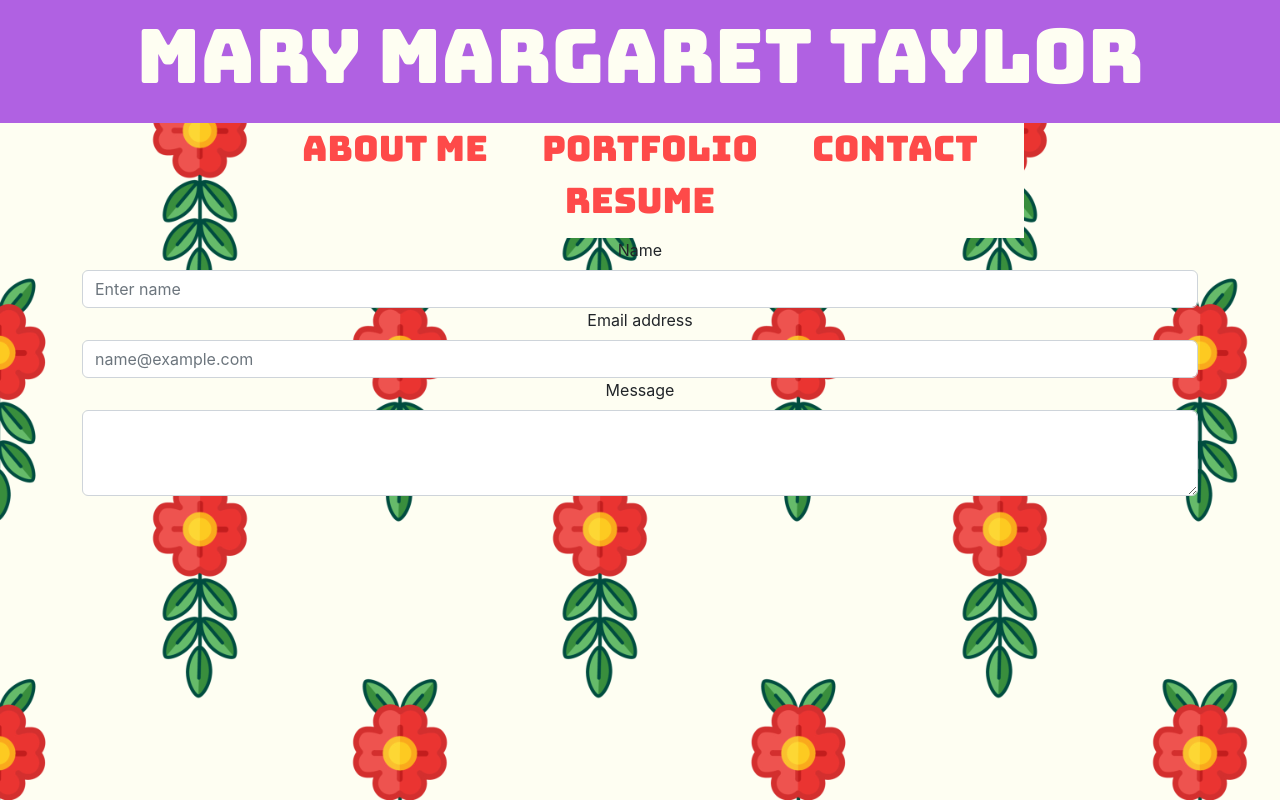
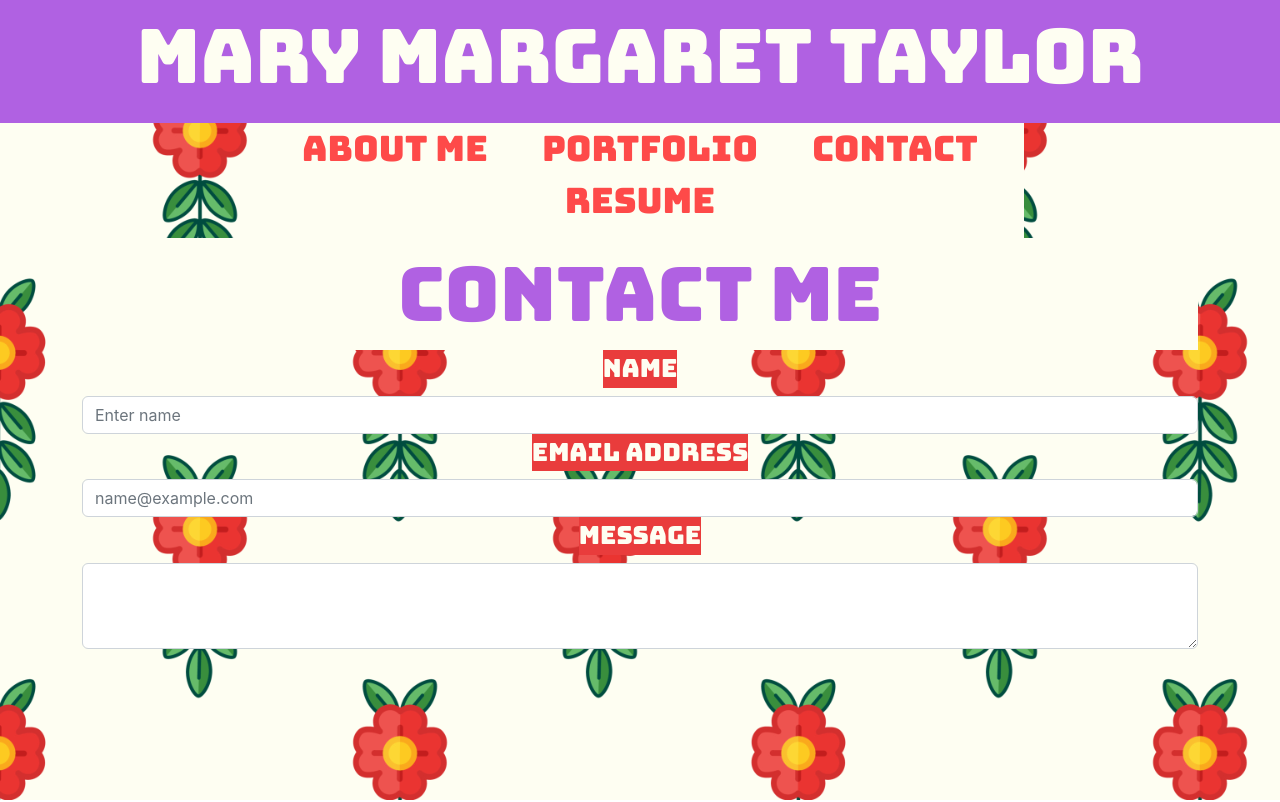
Before and after one commit to mmtaylor7/portfolio-react, a React (Create React App) app: page /contact in a window 1280 px wide. Shown: the top 802 px of the page. Built offline with nearby package versions, Linux system fonts and the light colour scheme.

Commit message:
import button react/ contact styling

```diff
--- a/src/pages/Contact/Contact.css
+++ b/src/pages/Contact/Contact.css
@@ -0,0 +1,14 @@
+.contact-me {
+  font-family: "Bungee", cursive;
+  font-size: 75px;
+  color: #b061e2;
+  /* background-color: #fefef2; */
+  background: #fefef2;
+}
+
+.form-titles {
+  font-family: "Bungee", cursive;
+  font-size: 25px;
+  color: #fefef2;
+  background-color: rgb(233, 60, 60);
+}
--- a/src/pages/Contact/Contact.js
+++ b/src/pages/Contact/Contact.js
@@ -3,22 +3,24 @@ import "./Contact.css";
 import React, { Component } from "react";
 import Container from "react-bootstrap/Container";
 import Form from "react-bootstrap/Form";
+import Button from "react-bootstrap/Button";
 
 class SimpleForm extends Component {
   render() {
     return (
       <Container>
+        <div className="contact-me">Contact Me</div>
         <Form>
           <Form.Group controlId="form.Name">
-            <Form.Label>Name</Form.Label>
+            <Form.Label className="form-titles">Name</Form.Label>
             <Form.Control type="text" placeholder="Enter name" />
           </Form.Group>
           <Form.Group controlId="form.Email">
-            <Form.Label>Email address</Form.Label>
+            <Form.Label className="form-titles">Email address</Form.Label>
             <Form.Control type="email" placeholder="name@example.com" />
           </Form.Group>
           <Form.Group controlId="form.Textarea">
-            <Form.Label>Message</Form.Label>
+            <Form.Label className="form-titles">Message</Form.Label>
             <Form.Control as="textarea" rows={3} />
           </Form.Group>
         </Form>
```
